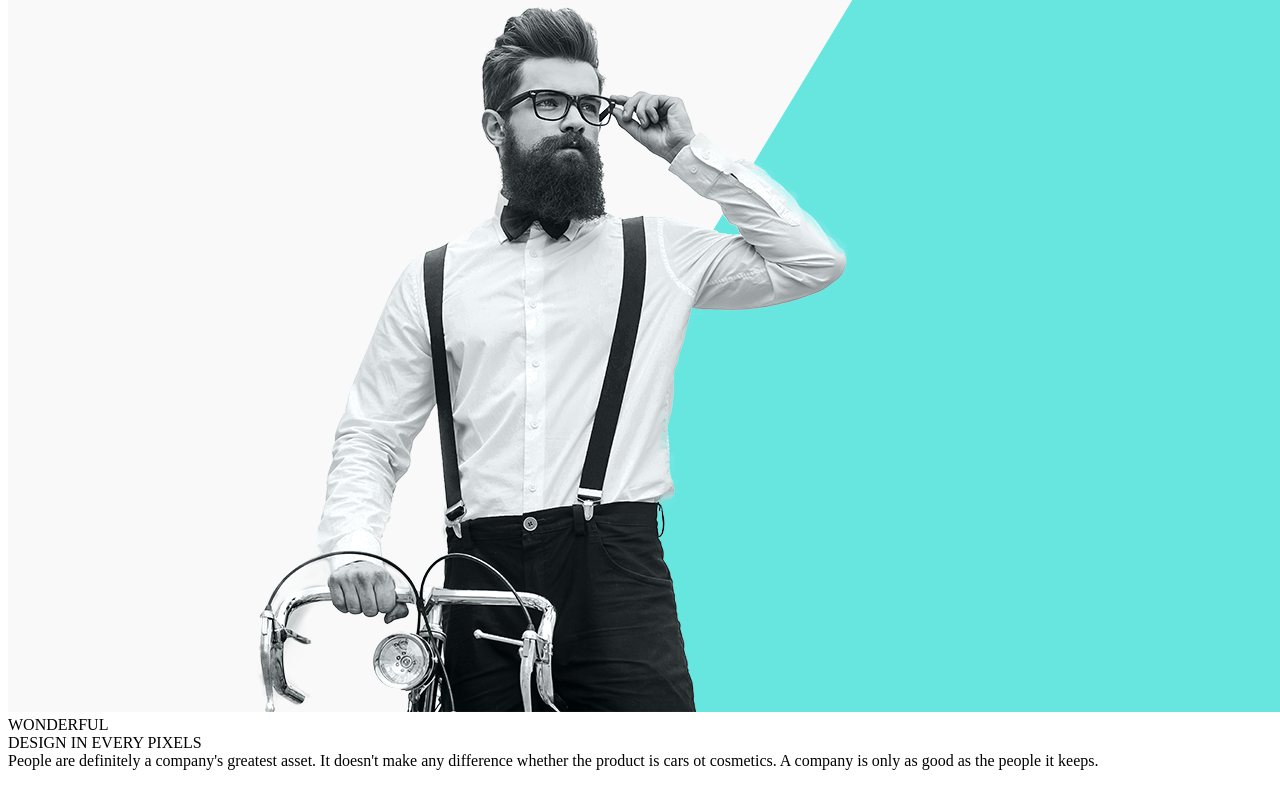
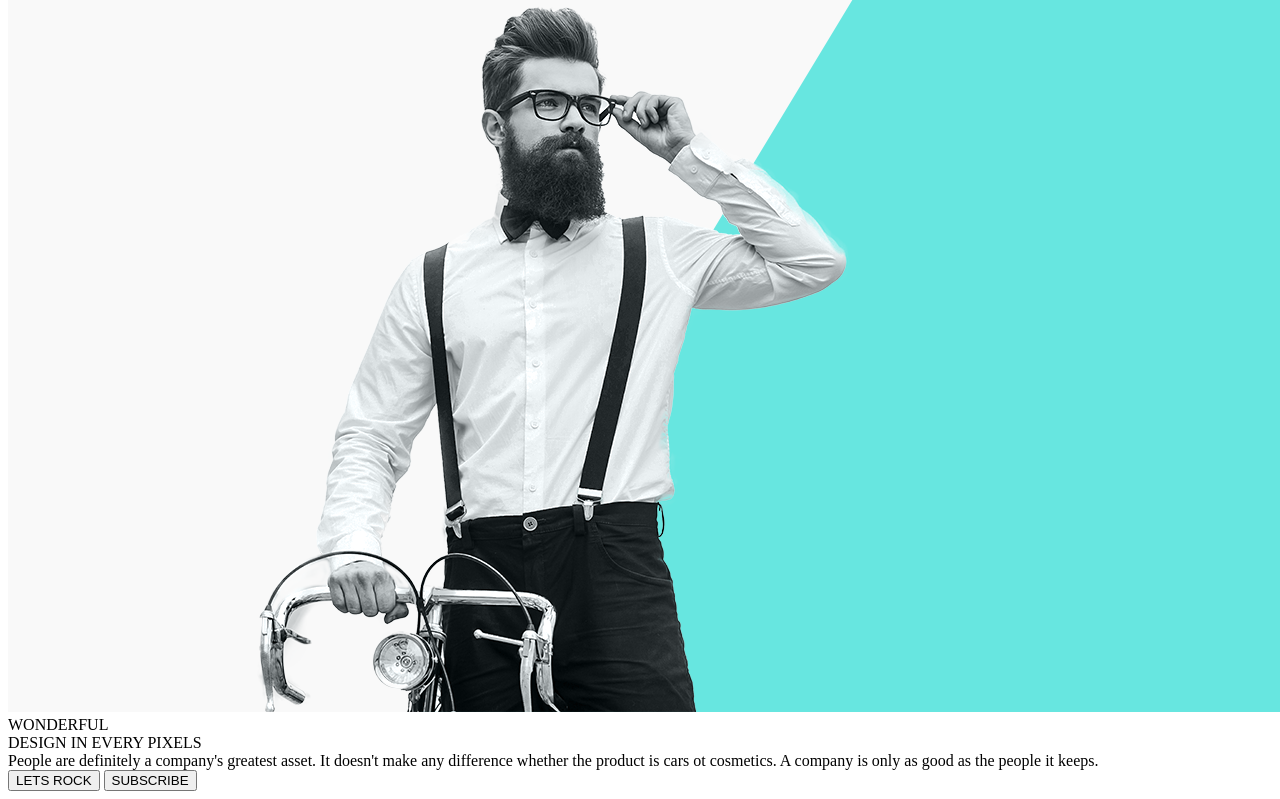
Before and after one commit to Sufl0wer/lab2, a plain HTML site: page index.html in a window 1280 px wide. Shown: the part 307-1106 px from the top of the page. Before the commit the page ends 1085 px from the top, so only its background shows below. Drawn offline with Linux system fonts and the light colour scheme.

Commit message:
add buttons

```diff
--- a/index.html
+++ b/index.html
@@ -22,6 +22,8 @@
                 <div class="text-wonderful">WONDERFUL</div>
                 <div class="text-under-wonderful">DESIGN IN EVERY PIXELS</div>
                 <div class="text-main">People are definitely a company's greatest asset. It doesn't make any difference whether the product is cars ot cosmetics. A company is only as good as the people it keeps.</div>
+                <button class="lets-rock-button">LETS ROCK</button>
+                <button class="subscribe-button">SUBSCRIBE</button>
             </header>
         </div>
     </body>
```
